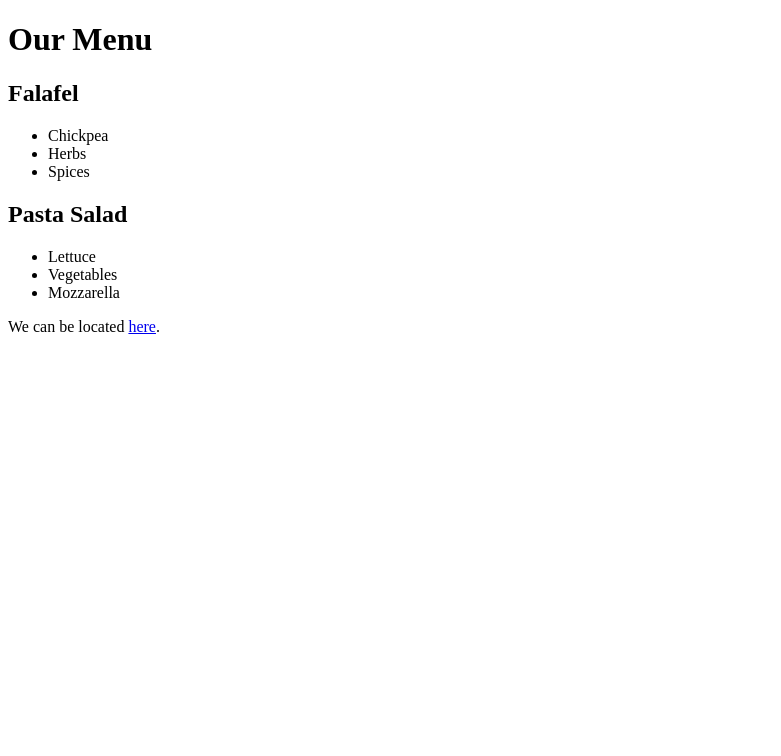
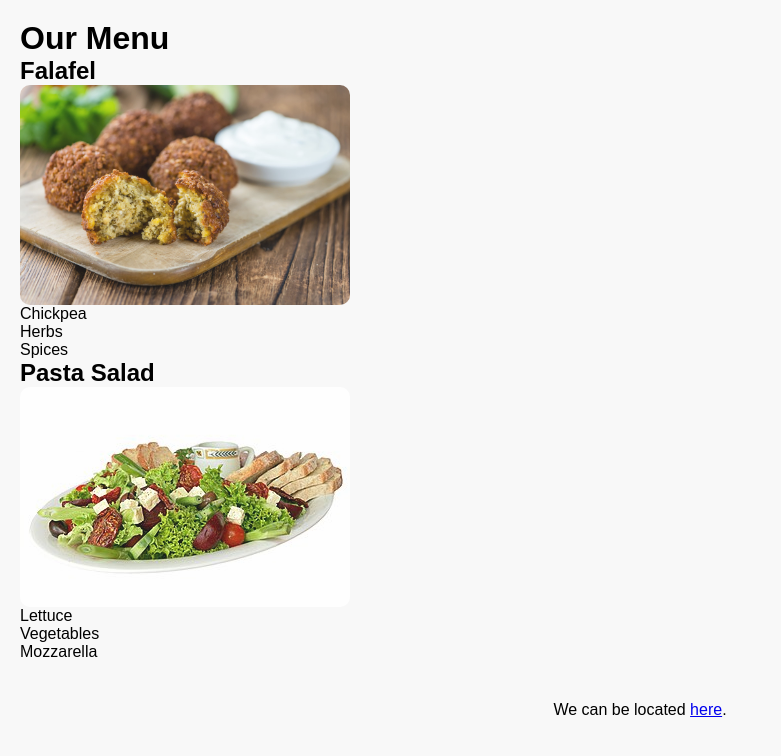
Before and after one commit to alok-38/Meta-Front-End, a plain HTML site: page starting-html/html_document/index.html in a window 1280 px wide. Shown: the whole page, without its empty margins (0-781 px from the left). Drawn offline with Linux system fonts and the light colour scheme.

Commit message:
Adding images and styling them

```diff
--- a/starting-html/html_document/index.html
+++ b/starting-html/html_document/index.html
@@ -4,16 +4,19 @@
     <meta charset="UTF-8" />
     <meta name="viewport" content="width=device-width, initial-scale=1.0" />
     <title>Little Lemon</title>
+    <link rel="stylesheet" href="style.css">
   </head>
   <body>
     <h1>Our Menu</h1>
     <h2>Falafel</h2>
+    <img src="./assets/falafel.jfif" alt="falafel">
     <ul>
       <li>Chickpea</li>
       <li>Herbs</li>
       <li>Spices</li>
     </ul>
     <h2>Pasta Salad</h2>
+    <img src="./assets/Salad_platter.jpg" alt="salad">
     <ul>
       <li>Lettuce</li>
       <li>Vegetables</li>
--- /dev/null
+++ b/starting-html/html_document/style.css
@@ -0,0 +1,33 @@
+* {
+  margin: 0;
+  padding: 0;
+  box-sizing: border-box;
+}
+
+body {
+  padding: 20px;
+  background-color: #f8f8f8;
+  font-family: Arial, sans-serif;
+  margin: 0;
+}
+
+img {
+  display: block;
+  width: 330px;
+  height: 220px;
+  border-radius: 10px;
+  max-width: 90%;
+  height: auto;
+  opacity: 0.9;
+}
+
+ol,
+ul {
+  list-style-type: none;
+  padding: 0;
+}
+
+footer {
+  text-align: center;
+  margin-top: 40px;
+}
```
Also changed, not shown: starting-html/html_document/assets/Salad_platter.jpg (added), starting-html/html_document/assets/falafel.jfif (added).
